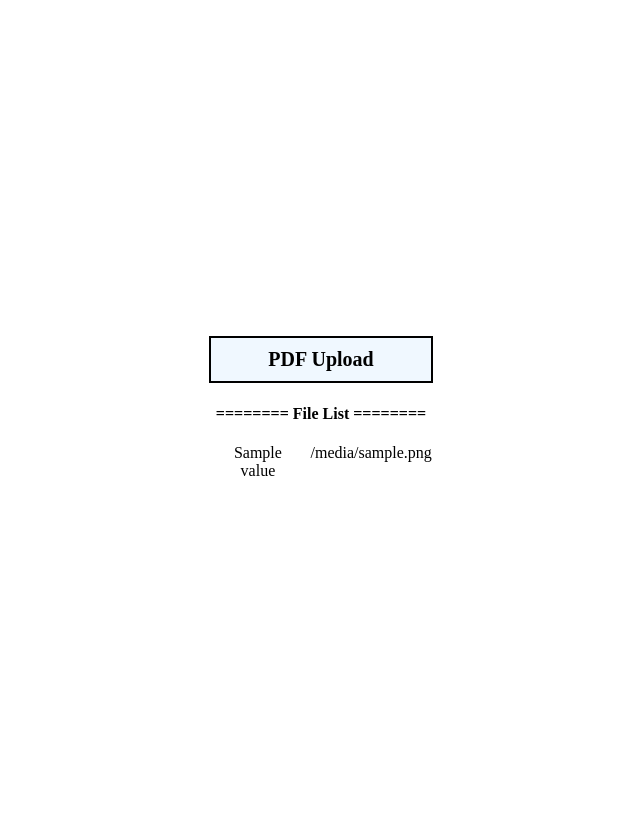
After one commit to kimyu0218/2021_Websecurity, a Flask app: template templates/result.html in a window 1280 px wide. The commit adds this page. Shown: the whole page, without its empty margins (319-959 px from the left). Run offline with Flask 2, Linux system fonts and the light colour scheme; the template is opened without the code that fills it: most values are stand-ins (such as "Sample title", 1, 10 or a date in 2020).

Commit message:
Revise: files

```diff
--- a/app.py
+++ b/app.py
@@ -1,5 +1,5 @@
 import os
-from flask import Flask, request
+from flask import Flask, request, render_template
 from werkzeug.utils import secure_filename
 import pandas as pd
 from sklearn.model_selection import train_test_split
@@ -12,11 +12,17 @@
 
 app.run(host='0.0.0.0', debug = True)
 
+@app.route("/")
+def main():
+    return render_template('index.html')
+
 @app.route('/pdf_parsing', methods=['GET', 'POST'])
 def upload_file():
     if request.method == 'POST':
         files = request.files
+        filenames = []
         for file in files.to_dict(flat=False)['file']:
+            filenames.append(file.filename)
             file.save('/var/www/html/files/'+secure_filename(file.filename))
 
         os.system("""ls -d /var/www/html/files/* > ~/hidost/build/tpdfs.txt &&
@@ -87,4 +93,4 @@
         print("Acc: " + str(score))
         print("Predict: " + str(predict))
 
-        return predict.tolist()
+        return render_template('result.html', value=predict.tolist(), files=filenames)
--- a/index.css
+++ b/templates/index.css
@@ -29,6 +29,7 @@
 #button {
   width: 80px;
   padding: 10px;
+  margin: 10px;
   outline: none;
   border: none;
   background-color: black;
--- a/index.html
+++ b/templates/index.html
@@ -1,6 +1,6 @@
 <html>
   <head>
-    <link rel="stylesheet" href="index.css" />
+    <link rel="stylesheet" href="./index.css" />
   </head>
   <body>
     <div id="container">
@@ -11,6 +11,7 @@
         enctype="multipart/form-data"
       >
         <input
+          accept=".pdf"
           type="file"
           name="file"
           multiple
--- /dev/null
+++ b/templates/result.html
@@ -0,0 +1,35 @@
+<html>
+  <head>
+    <link rel="stylesheet" href="./index.css" />
+  </head>
+  <body>
+    <div id="container">
+      <label id="label">PDF Upload</label>
+        <div style="text-align: center">
+          <h4>======== File List ========</h4>
+          <div id="filelist">
+            <div style="width: 40%; float: left;">
+            <table>
+              {% for value in result %}
+              <tr>
+                {{value}}
+              </tr>
+              <br>
+              {% endfor %}
+            </table>
+          </div>
+          <div style="width: 55%; float: right;">
+          <table>
+            {% for file in files %}
+
+          <tr>{{file}} </tr>
+            <br>
+            {% endfor %}
+            </table>
+          </div>
+          </div>
+        </div>
+      </form>
+    </div>
+  </body>
+</html>
```
Also changed, not shown: 2 other files.
